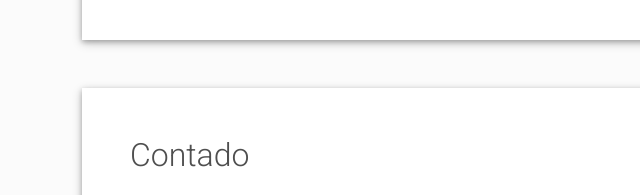
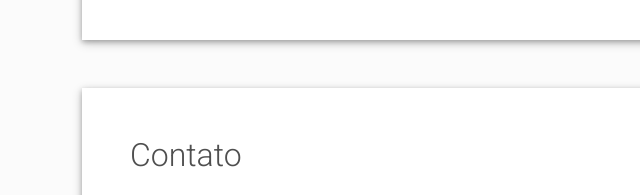
Before and after one commit to Rodrigodil/perfil, a plain HTML site: page index.html in a window 1280 px wide. Shown: the part 3000-3195 px from the top of the page, 0-640 px from the left. Drawn offline with Linux system fonts and the light colour scheme; grey boxes are pictures that could not be loaded.

Commit message:
Atualizar o index.html

```diff
--- a/index.html
+++ b/index.html
@@ -296,7 +296,7 @@
 
   <div class="shadow-1-strong bg-white my-5 p-5" id="contact">
     <div class="contant-section">
-      <h2 class="h2 fw-light text mb-4">Contado</h2>
+      <h2 class="h2 fw-light text mb-4">Contato</h2>
       <div class="row mb-4">
         <div class="col-md-5" data-aos="fade-left" data-aos-delay="200">
           <div class="mt-1">
```
